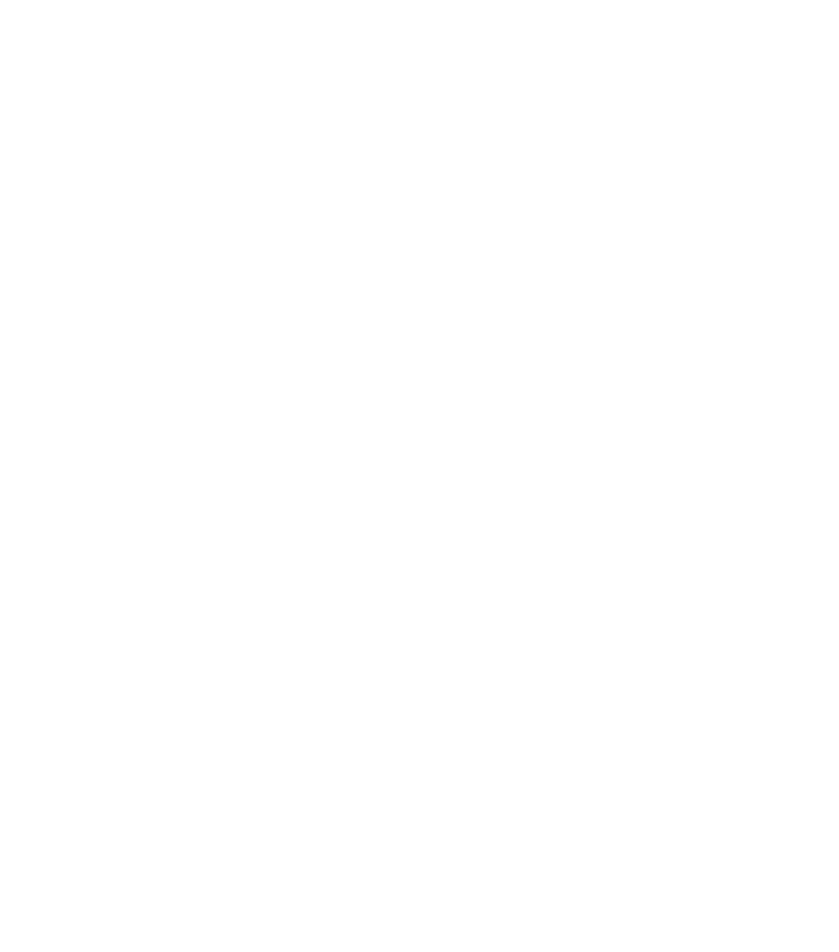
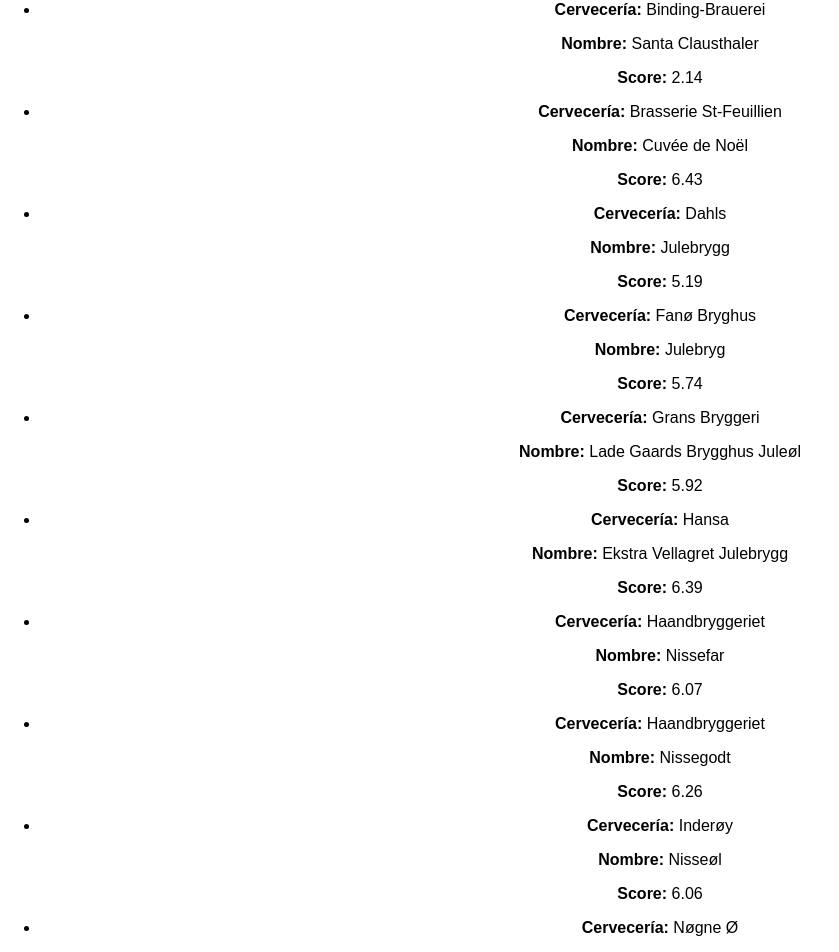
Before and after one commit to aleks-fr/react-course, a React (Create React App) app: page / in a window 1280 px wide. Shown: the part 160-1112 px from the top of the page, without its empty margins (0-839 px from the left). Before the commit the page ends 800 px from the top, so only its background shows below. Built offline with nearby package versions, Linux system fonts and the light colour scheme.

Commit message:
List, Objects lists of :beer:...

```diff
--- a/src/App.js
+++ b/src/App.js
@@ -5,7 +5,9 @@
 // import Props from './Props';
 import DefaultProps from './DefaultProps';
 // import State from './State';
-import Conditional from './sections/Conditional';
+// import Conditional from './sections/Conditional';
+// import Lists from './sections/Lists';
+import Beers from './sections/Beers';
 DefaultProps.defaultProps = {
   text: 'This is Default Props...'
 };
@@ -14,7 +16,9 @@
   render() {
     return (
       <div className="App">
-        <Conditional />
+        {/* <Conditional /> */}
+        {/* <Lists /> */}
+        <Beers />
       </div>
     );
   }
--- /dev/null
+++ b/src/sections/Beers.js
@@ -0,0 +1,36 @@
+import React, { Component } from 'react';
+import beers from './beerdata/beers.json';
+
+class BeerItem extends Component {
+  render() {
+    const { beer } = this.props;
+    return (
+      <li>
+        <p>
+          <strong>Cervecería:</strong> {beer.brewery}{' '}
+        </p>
+        <p>
+          <strong>Nombre:</strong> {beer.name}{' '}
+        </p>
+        <p>
+          <strong>Score:</strong> {beer.score}{' '}
+        </p>
+      </li>
+    );
+  }
+}
+
+export default class Pokemons extends Component {
+  render() {
+    return (
+      <div>
+        <h3>Beers</h3>
+        <ul>
+          {beers.map((beer, index) => {
+            return <BeerItem beer={beer} key={index} />;
+          })}
+        </ul>
+      </div>
+    );
+  }
+}
--- /dev/null
+++ b/src/sections/Lists.js
@@ -0,0 +1,16 @@
+import React, { Component } from 'react';
+
+export default class Lists extends Component {
+  render() {
+    const numbers = [1, 1, 2, 3, 4, 5, 6, 7];
+
+    return (
+      <div>
+        <h4>List numbers</h4>
+        {numbers.map((number, index) => {
+          return <p key={index}> Soy el numero {number}</p>;
+        })}
+      </div>
+    );
+  }
+}
--- /dev/null
+++ b/src/sections/beerdata/beers.json
@@ -0,0 +1,85 @@
+[{
+    "brewery": "Austmann",
+    "name": "Jingle Beer",
+    "score": 6.49,
+    "abv": 7
+  },
+  {
+    "brewery": "Binding-Brauerei",
+    "name": "Santa Clausthaler",
+    "score": 2.14,
+    "abv": 0
+  },
+  {
+    "brewery": "Brasserie St-Feuillien",
+    "name": "Cuvée de Noël",
+    "score": 6.43,
+    "abv": 9
+  },
+  {
+    "brewery": "Dahls",
+    "name": "Julebrygg",
+    "score": 5.19,
+    "abv": 4.5
+  },
+  {
+    "brewery": "Fanø Bryghus",
+    "name": "Julebryg",
+    "score": 5.74,
+    "abv": 7.2
+  },
+  {
+    "brewery": "Grans Bryggeri",
+    "name": "Lade Gaards Brygghus Juleøl",
+    "score": 5.92,
+    "abv": 6.5
+  },
+  {
+    "brewery": "Hansa",
+    "name": "Ekstra Vellagret Julebrygg",
+    "score": 6.39,
+    "abv": 6.5
+  },
+  {
+    "brewery": "Haandbryggeriet",
+    "name": "Nissefar",
+    "score": 6.07,
+    "abv": 7
+  },
+  {
+    "brewery": "Haandbryggeriet",
+    "name": "Nissegodt",
+    "score": 6.26,
+    "abv": 4.5
+  },
+  {
+    "brewery": "Inderøy",
+    "name": "Nisseøl",
+    "score": 6.06,
+    "abv": 4.5
+  },
+  {
+    "brewery": "Nøgne Ø",
+    "name": "God Jul",
+    "score": 5.89,
+    "abv": 8.5
+  },
+  {
+    "brewery": "Nøgne Ø",
+    "name": "Julesnadder",
+    "score": 7.19,
+    "abv": 4.5
+  },
+  {
+    "brewery": "Nøgne Ø",
+    "name": "Special Holiday Ale",
+    "score": 6.71,
+    "abv": 9
+  },
+  {
+    "brewery": "Ægir",
+    "name": "Julebrygg",
+    "score": 6.21,
+    "abv": 4.7
+  }
+]
```
